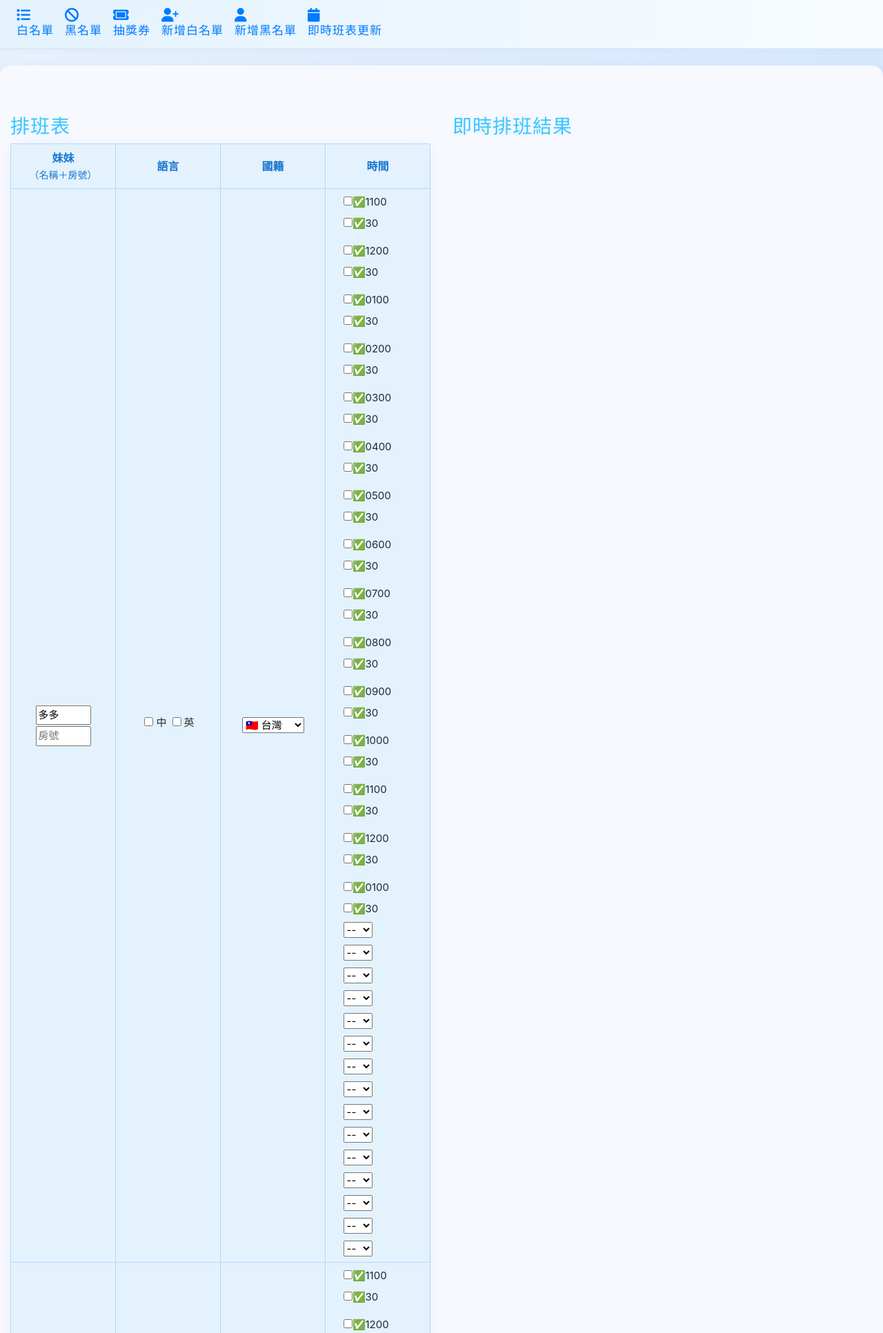
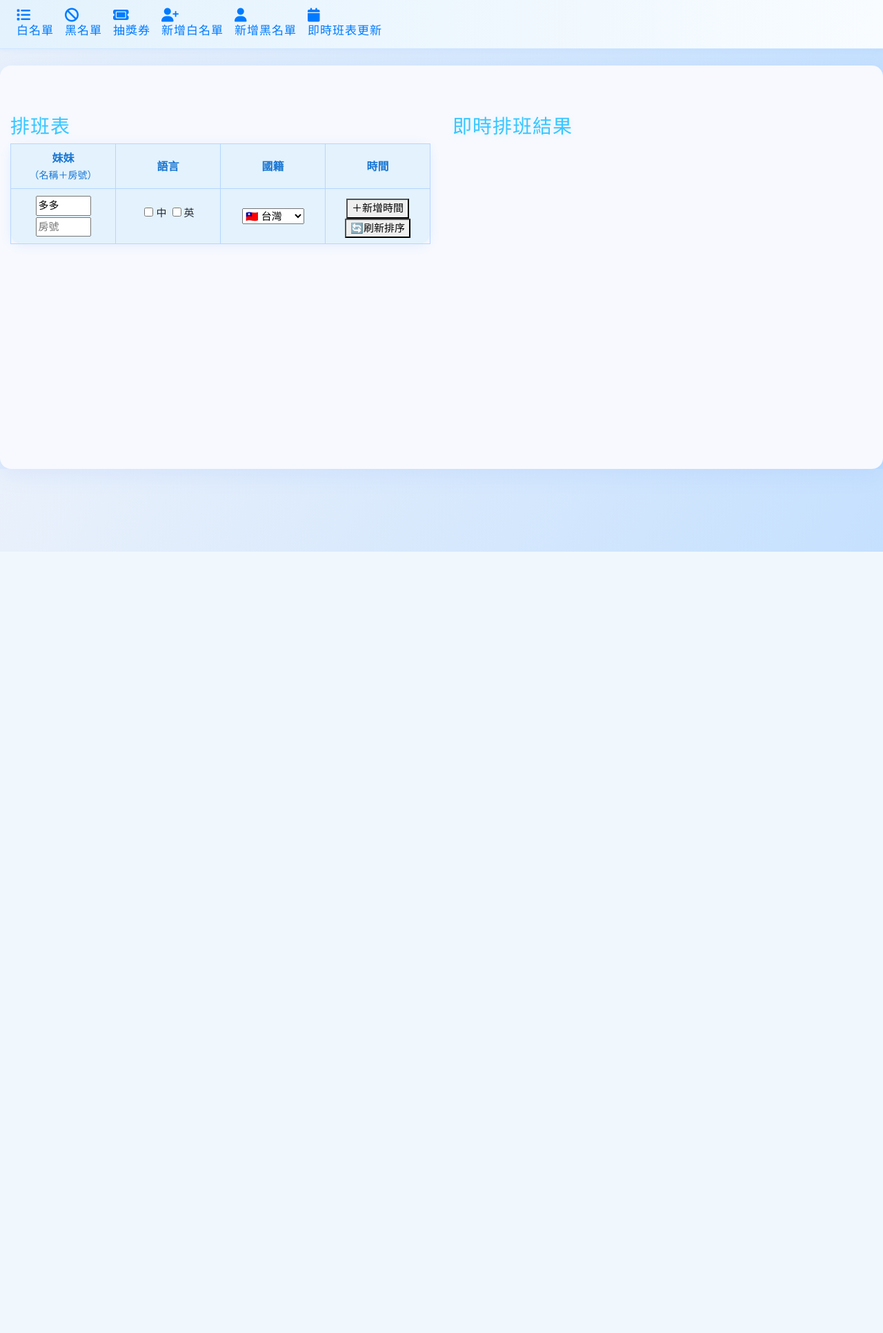
Before and after one commit to Suan0503/Test_Mod, a Flask app: page /admin/schedule/ in a window 1280 px wide. Shown: the top 1933 px of the page at 69% size. After the commit the page ends 800 px from the top, so only its background shows below. Run offline with Flask 3, Linux system fonts and the light colour scheme.

Commit message:
Update schedule.html

```diff
--- a/templates/schedule.html
+++ b/templates/schedule.html
@@ -6,20 +6,9 @@
   .schedule-table th { background:#e3f2fd; }
   .girl-name, .room-input { width:80px; display:block; margin:2px auto; }
   .lang-check { margin:0 4px; }
-  .time-container, .duration-container {
-    display: flex;
-    flex-wrap: wrap;
-    gap: 10px;
-    max-width: 460px;
-    margin: auto;
-    justify-content: center;
-  }
-  .time-block, .duration-block {
-    display: flex;
-    flex-direction: column;
-    align-items: flex-start;
-    width: 100px;
-  }
+  .time-entry { display:flex; align-items:center; gap:6px; margin-bottom:4px; }
+  .time-entry select, .time-entry input { width:80px; }
+  .time-control { margin-top:6px; text-align:center; }
 </style>
 
 <div class="schedule-main" style="display:flex;gap:32px;padding:32px 0;">
@@ -35,10 +24,9 @@
         </tr>
       </thead>
       <tbody id="girl-rows">
-        {% for girl in ['多多', '莎莎'] %}
         <tr>
           <td>
-            <input type="text" class="girl-name" value="{{ girl }}" placeholder="名稱">
+            <input type="text" class="girl-name" value="多多" placeholder="名稱">
             <input type="text" class="room-input" placeholder="房號">
           </td>
           <td>
@@ -54,33 +42,15 @@
             </select>
           </td>
           <td>
-            <div class="time-container">
-              {% set timeslots = [11,12,1,2,3,4,5,6,7,8,9,10,11,12,1] %}
-              {% for t in timeslots %}
-              <div class="time-block">
-                <label><input type="checkbox" class="hour-check" data-hour="{{ t }}" data-half="0">✅{{ "%02d00"|format(t) }}</label>
-                <label><input type="checkbox" class="half-check" data-hour="{{ t }}" data-half="1">✅30</label>
-              </div>
-              {% endfor %}
-            </div>
-            <div class="duration-container">
-              {% for t in timeslots %}
-              <div class="duration-block">
-                <select class="duration">
-                  <option value="">--</option>
-                  <option value="40">40</option>
-                  <option value="60">60</option>
-                  <option value="90">90</option>
-                </select>
-              </div>
-              {% endfor %}
+            <div class="time-slot-list"></div>
+            <div class="time-control">
+              <button type="button" onclick="addTimeSlot(this)">＋新增時間</button>
+              <button type="button" onclick="sortTimeSlots(this)">🔄刷新排序</button>
             </div>
           </td>
         </tr>
-        {% endfor %}
       </tbody>
     </table>
-    <button class="add-girl-btn" onclick="addGirlRow()" style="margin-top:12px;">新增妹妹</button>
   </div>
 
   <div style="flex:1;">
@@ -90,112 +60,73 @@
 </div>
 
 <script>
-function addGirlRow() {
-  const tbody = document.getElementById('girl-rows');
-  const tr = document.createElement('tr');
-  const timeslots = [11,12,1,2,3,4,5,6,7,8,9,10,11,12,1];
-  let html = `
-    <td>
-      <input type="text" class="girl-name" placeholder="名稱">
-      <input type="text" class="room-input" placeholder="房號">
-    </td>
-    <td>
-      <label><input type="checkbox" class="lang-check" value="zh">中</label>
-      <label><input type="checkbox" class="lang-check" value="en">英</label>
-    </td>
-    <td>
-      <select class="nation-select" style="width:90px;">
-        <option value="tw">🇹🇼 台灣</option>
-        <option value="vn">🇻🇳 越南</option>
-        <option value="th">🇹🇭 泰國</option>
-        <option value="id">🇮🇩 印尼</option>
-      </select>
-    </td>
-    <td>
-      <div class="time-container">`;
-  for (let t of timeslots) {
-    const hh = String(t).padStart(2, '0') + '00';
-    html += `
-        <div class="time-block">
-          <label><input type="checkbox" class="hour-check" data-hour="${t}" data-half="0">✅${hh}</label>
-          <label><input type="checkbox" class="half-check" data-hour="${t}" data-half="1">✅30</label>
-        </div>`;
-  }
-  html += `</div><div class="duration-container">`;
-  for (let t of timeslots) {
-    html += `
-        <div class="duration-block">
+function addTimeSlot(btn) {
+  const list = btn.closest('td').querySelector('.time-slot-list');
+  const wrapper = document.createElement('div');
+  wrapper.className = 'time-entry';
+  wrapper.innerHTML = `
+    <input type="number" class="time-value" min="0" max="2359" placeholder="時間 (e.g. 1200)">
     <select class="duration">
       <option value="">--</option>
       <option value="40">40</option>
       <option value="60">60</option>
       <option value="90">90</option>
     </select>
-        </div>`;
-  }
-  html += `</div></td>`;
-  tr.innerHTML = html;
-  tbody.appendChild(tr);
+    <button onclick="this.parentElement.remove()">刪除</button>
+  `;
+  list.appendChild(wrapper);
   getScheduleResult();
 }
 
-function getNationInfo(nation, langs) {
-  let emoji = '', lang = '';
-  if (nation === 'tw') emoji = '🇹🇼';
-  if (nation === 'vn') emoji = '🇻🇳';
-  if (nation === 'th') emoji = '🇹🇭';
-  if (nation === 'id') emoji = '🇮🇩';
-
-  if (langs.includes('zh') && nation === 'vn') lang = '中越文溝通';
-  else if (langs.includes('zh') && nation === 'th') lang = '中泰文溝通';
-  else if (langs.includes('zh') && nation === 'tw') lang = '中文溝通';
-  else if (langs.includes('en') && nation === 'vn') lang = '英越文溝通';
-  else if (langs.includes('en') && nation === 'th') lang = '英泰文溝通';
-  else if (nation === 'vn') lang = '越文溝通';
-  else if (nation === 'th') lang = '泰文溝通';
-  else if (nation === 'id') lang = '印尼文溝通';
-  else lang = '';
-  return { emoji, lang };
+function sortTimeSlots(btn) {
+  const list = btn.closest('td').querySelector('.time-slot-list');
+  const entries = Array.from(list.querySelectorAll('.time-entry'));
+  entries.sort((a, b) => {
+    const ta = parseInt(a.querySelector('.time-value').value || 0);
+    const tb = parseInt(b.querySelector('.time-value').value || 0);
+    return ta - tb;
+  });
+  entries.forEach(e => list.appendChild(e));
+  getScheduleResult();
 }
 
 function getScheduleResult() {
   const tbody = document.getElementById('girl-rows');
-  const timeslots = [11,12,1,2,3,4,5,6,7,8,9,10,11,12,1];
   let result = '';
-
   for (const tr of tbody.children) {
     const name = tr.querySelector('.girl-name').value.trim();
     const room = tr.querySelector('.room-input').value.trim();
-    const langChecks = tr.querySelectorAll('.lang-check');
-    const langs = Array.from(langChecks).filter(c => c.checked).map(c => c.value);
+    const langs = Array.from(tr.querySelectorAll('.lang-check')).filter(c => c.checked).map(c => c.value);
     const nation = tr.querySelector('.nation-select').value;
-    const nationInfo = getNationInfo(nation, langs);
     if (!name) continue;
 
-    let line = `💗${name} ${nationInfo.emoji} ${nationInfo.lang}${room ? ' ('+room+')' : ''}`;
+    let line = `💗${name} ${nationText(nation)} ${langText(nation, langs)}${room ? ' ('+room+')' : ''}`;
     let slots = [];
-    const hourChecks = tr.querySelectorAll('.hour-check');
-    const halfChecks = tr.querySelectorAll('.half-check');
-    const durations = tr.querySelectorAll('.duration');
-
-    for (let i = 0; i < timeslots.length; i++) {
-      const h = String(timeslots[i]).padStart(2, '0');
-      const full = hourChecks[i].checked;
-      const half = halfChecks[i].checked;
-      const dur = durations[i].value;
-      if (dur && (full || half)) {
-        const label = (full ? `${h}:00` : '') + (half ? (full ? ' & ' : '') + `${h}:30` : '');
-        slots.push(`${label} / ${dur}分`);
+    tr.querySelectorAll('.time-entry').forEach(entry => {
+      const time = entry.querySelector('.time-value').value;
+      const dur = entry.querySelector('.duration').value;
+      if (time && dur) slots.push(`${time} / ${dur}分`);
+    });
+    if (slots.length) line += '\n' + slots.join('\n');
+    result += line + '\n\n';
   }
+  document.getElementById('output-area').innerText = result.trim();
 }
 
-    if (slots.length) {
-      line += '\n' + slots.join('\n');
-      result += line + '\n\n';
-    }
+function nationText(n) {
+  return n === 'tw' ? '🇹🇼' : n === 'vn' ? '🇻🇳' : n === 'th' ? '🇹🇭' : '🇮🇩';
 }
 
-  document.getElementById('output-area').innerText = result.trim();
+function langText(nation, langs) {
+  if (langs.includes('zh') && nation === 'vn') return '中越文溝通';
+  if (langs.includes('zh') && nation === 'th') return '中泰文溝通';
+  if (langs.includes('zh') && nation === 'tw') return '中文溝通';
+  if (langs.includes('en') && nation === 'vn') return '英越文溝通';
+  if (langs.includes('en') && nation === 'th') return '英泰文溝通';
+  if (nation === 'vn') return '越文溝通';
+  if (nation === 'th') return '泰文溝通';
+  if (nation === 'id') return '印尼文溝通';
+  return '';
 }
 
 document.getElementById('schedule-table').addEventListener('input', getScheduleResult);
```
Lines whose indentation alone changed are shown as unchanged.
